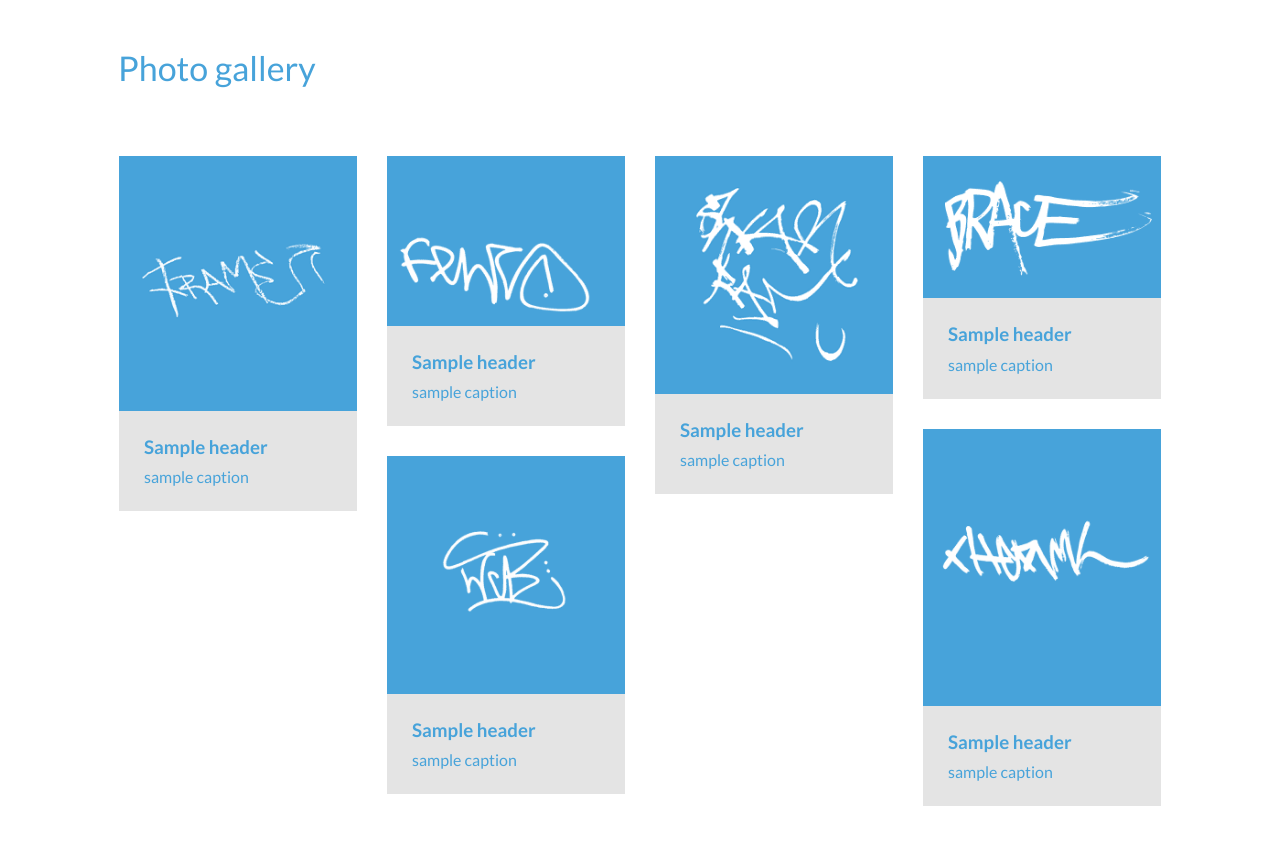
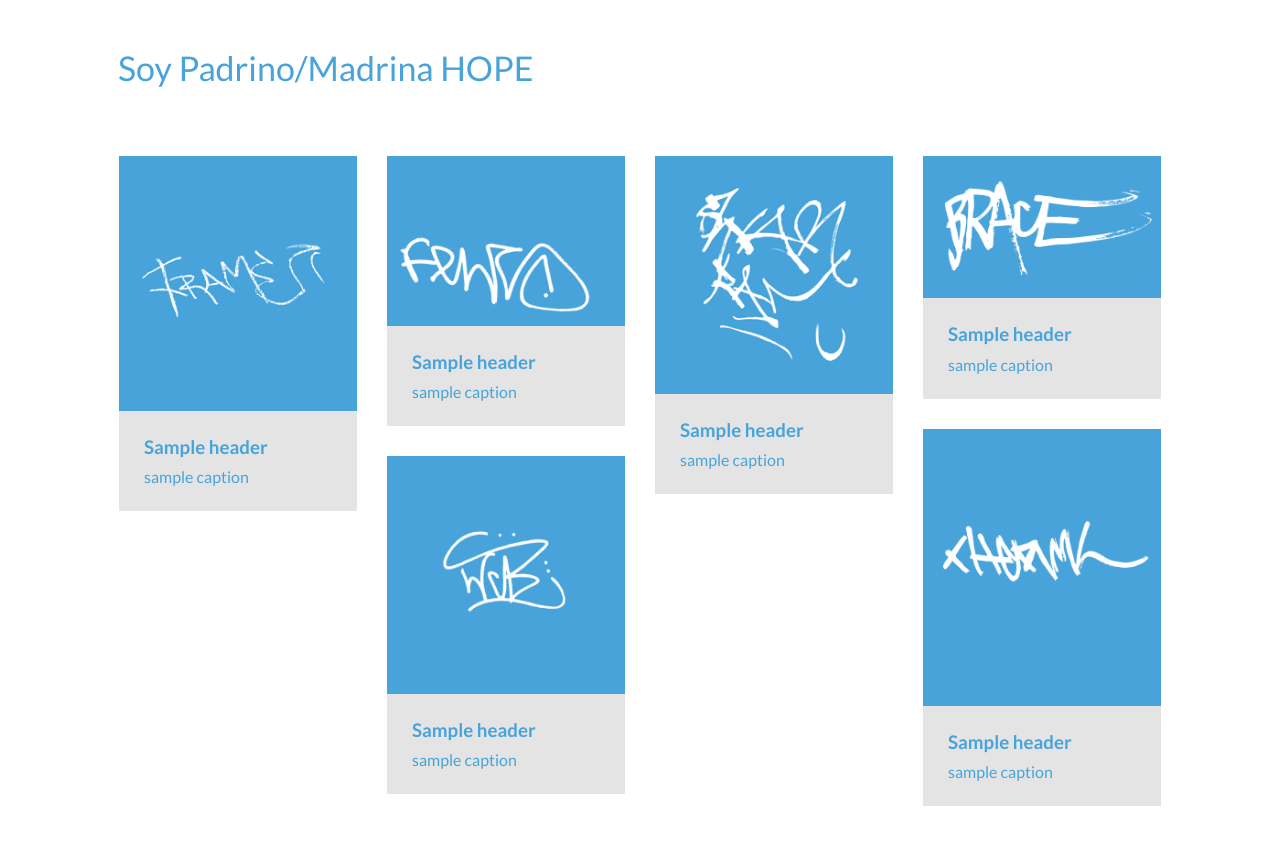
Before and after one commit to soyhope/soyhope.github.io, a Jekyll site: the page built from index.html, in a window 1280 px wide. Shown: the top 845 px of the page. Built offline with Jekyll 4.4.1, drawn with Linux system fonts in a browser that asks for light colours; Markdown is read by kramdown in place of the engine named in the settings.

Commit message:
Changes in config

```diff
--- a/_config.yml
+++ b/_config.yml
@@ -1,8 +1,8 @@
-name: Photo gallery
+name: Soy Padrino/Madrina HOPE
 markdown: redcarpet
 pygments: true
 permalink: /:year/:month/:title/
-url: https://iamnii.github.io/GridGallery/
+url: https://soyhope.github.io/
 author:
     name: Adjetey Sowah
     twitter: #
```
